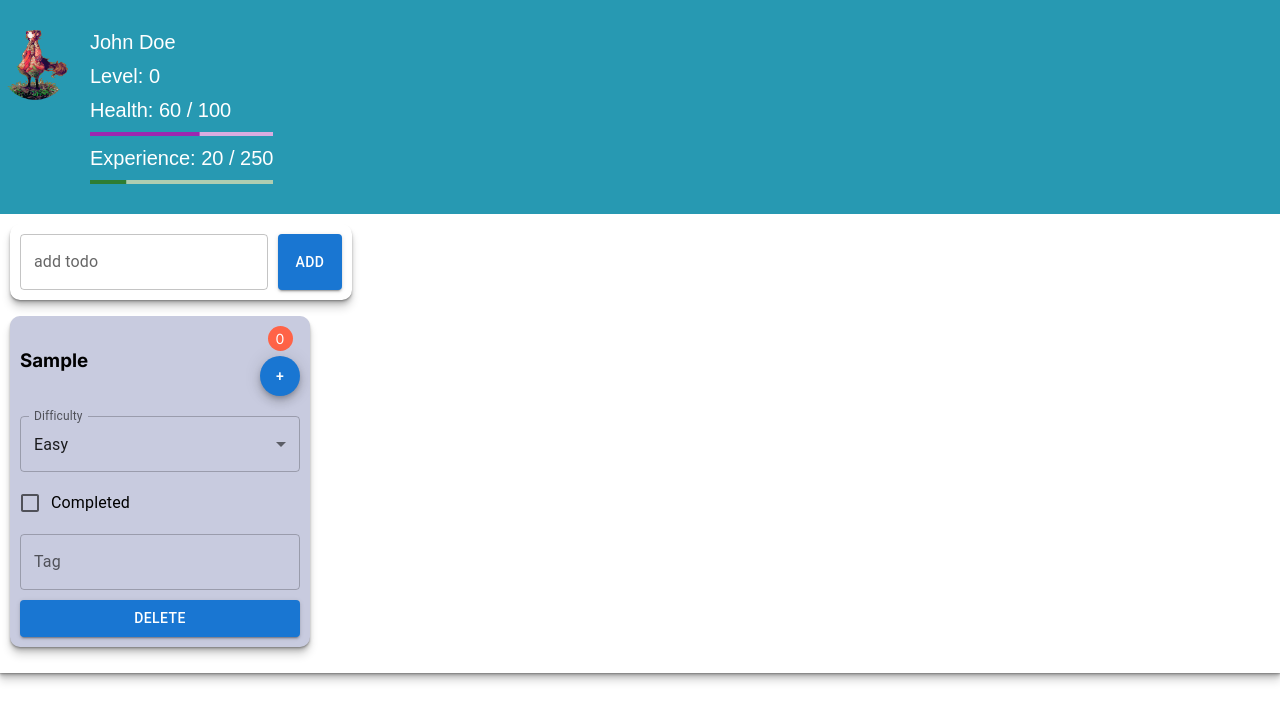
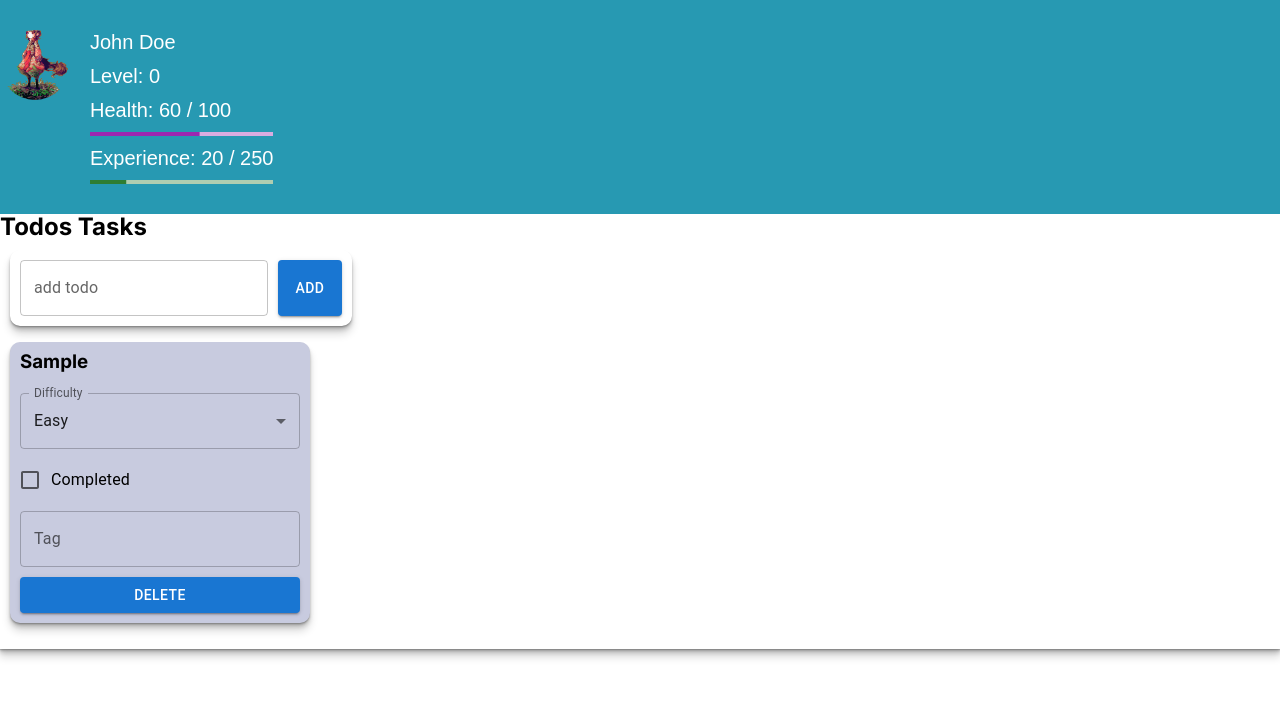
Before and after one commit to Andriikryl/habit, a Next.js app: page / in a window 1280 px wide. Both pictures are taken after typing "Sample" into the empty fields and a click on the button "ADD". Shown: the top 722 px of the page. Built offline with nearby package versions, Linux system fonts and the light colour scheme.

Commit message:
remove level functionality from todo component

```diff
--- a/src/components/todo/Todo.tsx
+++ b/src/components/todo/Todo.tsx
@@ -8,7 +8,6 @@ import styles from "./style.module.css";
 type Difficulty = "easy" | "medium" | "hard";
 interface TodoProps {
   text: string;
-  level: number;
   difficulty: Difficulty;
   completed: boolean;
   tag: string;
@@ -25,20 +24,12 @@ const Todo = () => {
       ...todos,
       {
         text: newTodo,
-        level: 0,
         difficulty: "easy",
         tag: "",
         completed: false,
       },
     ]);
     setNewTodo("");
-  };
-
-  const incrementLevel = (index: number) => {
-    const updatedTodos = todos.map((todo, i) =>
-      i === index ? { ...todo, level: todo.level + 1 } : todo
-    );
-    setTodos(updatedTodos);
   };
 
   const changeDifficulty = (index: number, newDifficulty: Difficulty) => {
@@ -75,6 +66,7 @@ const Todo = () => {
 
   return (
     <section>
+      <h2 className={styles.title}>Todos Tasks</h2>
       <div className={styles.todo__box}>
         <Box
           className={styles.form}
@@ -97,11 +89,9 @@ const Todo = () => {
             <TodoItem
               key={index}
               text={todo.text}
-              level={todo.level}
               difficulty={todo.difficulty}
               completed={todo.completed}
               tag={todo.tag}
-              onIncrement={() => incrementLevel(index)}
               onChangeDifficulty={(newDifficulty) =>
                 changeDifficulty(index, newDifficulty)
               }
--- a/src/components/todoItem/TodoItem.tsx
+++ b/src/components/todoItem/TodoItem.tsx
@@ -3,18 +3,16 @@ import { ButtonComponent } from "../button/Button";
 import { SelectComponent } from "../selectComponent/SelectComponent";
 import Checkbox from "@mui/material/Checkbox";
 import TextField from "@mui/material/TextField";
-import { Fab, FormControlLabel } from "@mui/material";
+import { FormControlLabel } from "@mui/material";
 import styles from "./style.module.css";
 import clsx from "clsx";
 
 type Difficulty = "easy" | "medium" | "hard";
 interface TodoItemProps {
   text: string;
-  level: number;
   difficulty: Difficulty;
   completed: boolean;
   tag: string;
-  onIncrement: () => void;
   onChangeDifficulty: (newDifficulty: Difficulty) => void;
   onToggleCompleted: () => void;
   onChangeTag: (newTag: string) => void;
@@ -24,11 +22,9 @@ interface TodoItemProps {
 
 const TodoItem: React.FC<TodoItemProps> = ({
   text,
-  level,
   difficulty,
   completed,
   tag,
-  onIncrement,
   onChangeDifficulty,
   onToggleCompleted,
   onChangeTag,
@@ -42,17 +38,6 @@ const TodoItem: React.FC<TodoItemProps> = ({
     >
       <div className={styles.flow}>
         <h3 className={styles.item__title}>{text}</h3>
-        <div className={styles.level__group}>
-          <span className={styles.level}>{level}</span>
-          <Fab
-            size="small"
-            color="primary"
-            aria-label="add"
-            onClick={onIncrement}
-          >
-            +
-          </Fab>
-        </div>
       </div>
       <SelectComponent
         label="Difficulty"
```
